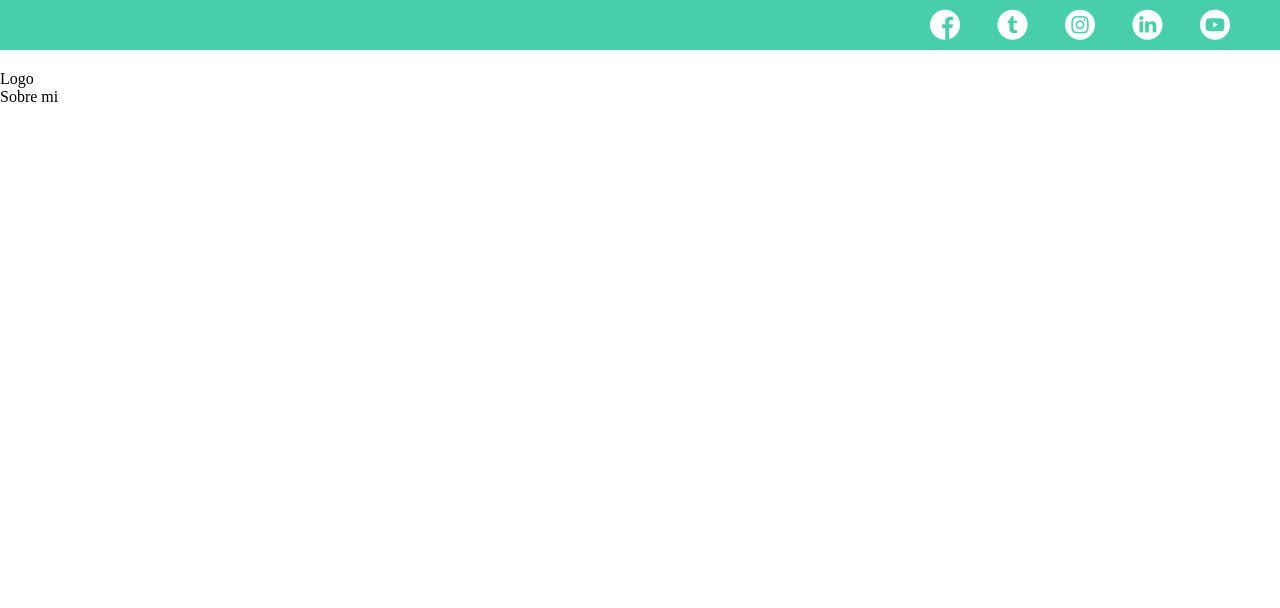
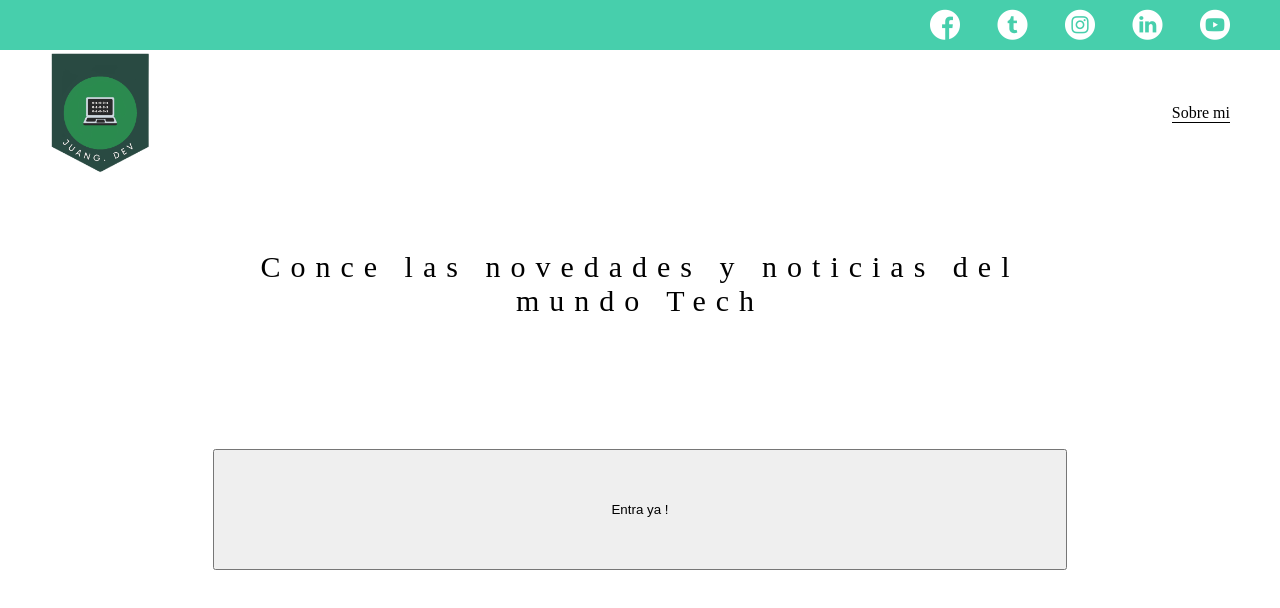
Before and after one commit to warlord78/blog-personal, a plain HTML site: page index.html in a window 1280 px wide. Drawn offline with Linux system fonts and the light colour scheme.

Commit message:
Posicionando los elementos del home

```diff
--- a/css/main.css
+++ b/css/main.css
@@ -17,6 +17,7 @@ header {
     height: 140px;
     display: grid;
     grid-template-rows: 1fr 1fr;
+
 }
 header .header-icons-container {
     width: 100%;
@@ -24,6 +25,7 @@ header .header-icons-container {
     height: 50px;
     display: grid;
     background-color:#47cfac;
+
 }
 header .header-icons-container .icons {
     width: 300px;
@@ -42,3 +44,50 @@ header .icons span {
     color: white;
     font-size: 30px;
 }
+nav {
+    display: grid;
+    grid-template-columns: 1fr 1fr;
+    height: 90px;
+
+}
+nav .nav-logo-container {
+    margin-left: 50px;
+    margin-top: -8px;
+
+}
+nav .nav-logo-container img {
+    width: 100px;
+    margin-top: 10px;
+}
+nav .profile-link {
+   display: flex;
+   align-items: center;
+   justify-content: flex-end;
+   margin-right:50px;
+}
+nav .profile-link a {
+    color:black;
+    border-bottom: 1px solid black;
+}
+
+
+.home-main{
+    display:grid;
+    /*ocupa 4 fraciones el boton y texto */
+    grid-template-columns: 1fr 4fr 1fr;
+    height: 100%;
+}
+ .home-main section  {
+    display: grid;
+    grid-column:2;
+    justify-content: center;
+    height: 350px;
+    margin-top: 80px;
+}
+.home-main-text {
+    font-size: 30px;
+    font-weight: 700px;
+    letter-spacing: 10px;
+    color:black;
+    text-align: center;
+}
--- a/index.html
+++ b/index.html
@@ -23,12 +23,21 @@
        </section>
        <nav>
            <section class="nav-logo-container">
-               <a href="#">Logo</a>
+               <a href="#"><img src="./assets/img/logo-personal.png" alt="Logo Personal"></a>
            </section>
            <section class="profile-link">
                <a href="perfil.html">Sobre mi</a>
            </section>
        </nav>
     </header>
+    <main class="home-main">
+        <section class="main-container-title">
+        <p class="home-main-text"> Conce las novedades y noticias del mundo Tech </p>
+        <button class="home-main-button">
+            <a href="blog.html"> Entra ya !</a>
+        </button>
+
+    </section>
+    </main>
 </body>
 </html>
```
Also changed, not shown: assets/img/logo-personal.png (added), 1 other file.
